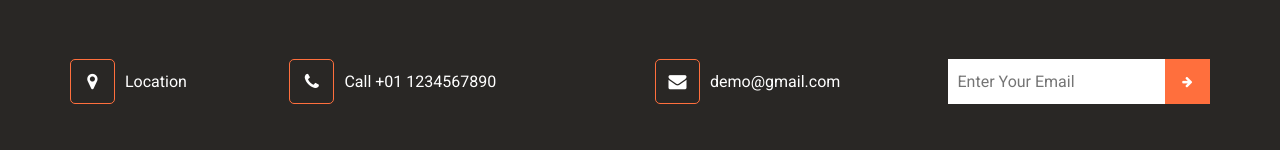
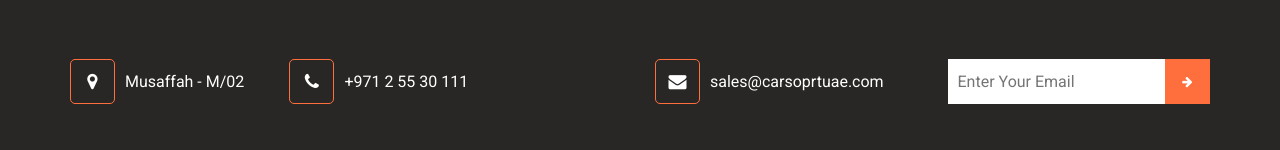
Before and after one commit to caruae/caruae.github.io, a plain HTML site: page IndexMainpage.html in a window 1280 px wide. Shown: the part 3371-3521 px from the top of the page. Drawn offline with Linux system fonts and the light colour scheme.

Commit message:
font added 280220221014

```diff
--- a/IndexMainpage.html
+++ b/IndexMainpage.html
@@ -638,26 +638,26 @@
             <div class="info_contact ">
               <div class="row">
                 <div class="col-md-3">
-                  <a href="#" class="link-box">
+                  <a href="https://goo.gl/maps/HZubDxC4Fs5Erj12A" class="link-box" target="_blank">
                     <i class="fa fa-map-marker" aria-hidden="true"></i>
                     <span>
-                      Location
+                      Musaffah - M/02
                     </span>
                   </a>
                 </div>
                 <div class="col-md-5">
-                  <a href="#" class="link-box">
+                  <a href="tel:97125530111" class="link-box">
                     <i class="fa fa-phone" aria-hidden="true"></i>
                     <span>
-                      Call +01 1234567890
+                      +971 2 55 30 111
                     </span>
                   </a>
                 </div>
                 <div class="col-md-4">
-                  <a href="#" class="link-box">
+                  <a href="mailto:sales@carsoprtuae.com" class="link-box">
                     <i class="fa fa-envelope" aria-hidden="true"></i>
                     <span>
-                      demo@gmail.com
+                      sales@carsoprtuae.com
                     </span>
                   </a>
                 </div>
```
Also changed, not shown: index.html (+5 -5 lines), favicon.ico (added), fonts-pn/Flaticon.svg (added), fonts-pn/fa-brands-400.ttf (added).
